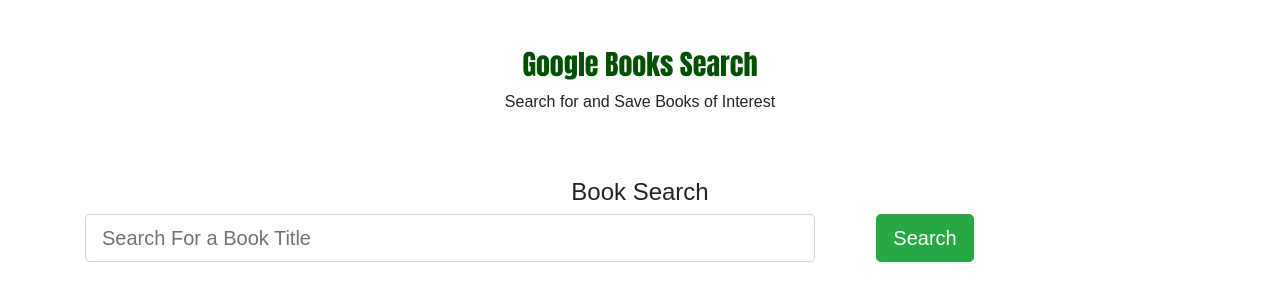
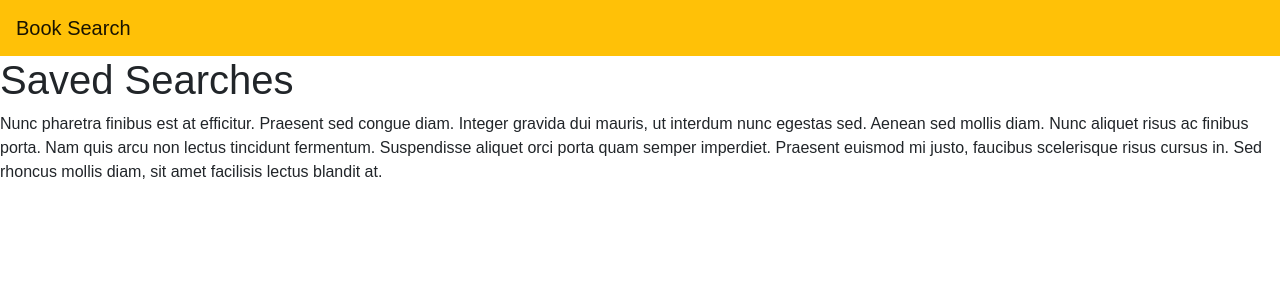
Before and after one commit to craigfbarry/google-books-search, a React (Create React App) app in the folder client/: page /Saved in a window 1280 px wide. Shown: the top 300 px of the page. Built offline with nearby package versions, Linux system fonts and the light colour scheme.

Commit message:
Added React router.

```diff
--- a/client/package.json
+++ b/client/package.json
@@ -8,6 +8,7 @@
     "axios": "^0.19.2",
     "react": "^16.6.3",
     "react-dom": "^16.6.3",
+    "react-router-dom": "^5.2.0",
     "react-scripts": "^2.1.1"
   },
   "scripts": {
--- a/client/src/App.js
+++ b/client/src/App.js
@@ -1,77 +1,24 @@
-import React, { useState } from "react";
-import Header from "./components/Header";
-import Search from "./components/Search";
-import Input from "./components/Input";
-import { Container, Row, Col } from "./components/Grid";
+import React from "react";
+import { BrowserRouter as Router, Route, Switch } from "react-router-dom";
+import Wrapper from "./components/Wrapper"
+import Nav from "./components/Nav";
+import Home from "./pages/Home";
+import Saved from "./pages/Saved"
 import "./App.css";
-import SearchButton from "./components/SearchButton";
-import API from "./utils/API";
-import { BookList, BookListItem } from "./components/BookList";
+
 
 function App() {
 
-    const [books, setBooks] = useState([]);
-    const [bookSearch,setBookSearch] = useState("");
-
-    const handleInputChange = event => {
-        const {value} = event.target;
-        setBookSearch(value);
-    }
-
-
-    const handleFormSubmit = event => {
-        event.preventDefault();
-        API.getBooks(bookSearch)
-          .then(res => {setBooks(res.data.items)
-              console.log(res.data.items)
-          })
-          .catch(err => console.log(err));
-    };
-
   return (
-    <div className="App">
-      <Header/>
-      <Container>
-        <Search/>
-          <Row className="mb-3">
-            <Col size="xs-8 sm-8">
-              <Input
-               name="BookSearch"
-                value={bookSearch}
-                onChange={handleInputChange}
-                placeholder="Search For a Book Title"
-                />
-            </Col>
-            <Col size="xs-3 sm-2">
-              <SearchButton
-                onClick={handleFormSubmit}
-                type="success"
-                className="input-lg"
-              >
-                Search
-              </SearchButton>
-            </Col>
-          </Row>
-          <Row>
-            <Col size="xs-12">
-                <BookList>
-                    {books.map(book => {
-                        return (
-                            <BookListItem
-                                key={book.volumeInfo.id}
-                                title={book.volumeInfo.title}
-                                authors={book.volumeInfo.authors}
-                                description={book.volumeInfo.description}
-                                link={book.volumeInfo.selfLink}
-                                image={book.volumeInfo.imageLinks.thumbnail}
-                            />
-                        );
-                    })}
-                </BookList>
-            </Col>
-          </Row>
-      </Container>
-    </div>
+      <Router>
+          <div>
+            <Nav/>
+              <Wrapper>
+                <Route exact path="/" component={Home} />
+                <Route exact path="/Saved" component={Saved} />
+              </Wrapper>
+          </div>
+      </Router>
   );
 }
 
--- /dev/null
+++ b/client/src/components/Nav/Nav.js
@@ -0,0 +1,13 @@
+import React from "react";
+
+function Nav() {
+  return (
+    <nav className="navbar navbar-expand-lg navbar-light bg-warning">
+      <a className="navbar-brand" href="/">
+        Book Search
+      </a>
+    </nav>
+  );
+}
+
+export default Nav;
--- /dev/null
+++ b/client/src/components/Nav/index.js
@@ -0,0 +1 @@
+export { default } from "./Nav";
--- /dev/null
+++ b/client/src/components/Wrapper/index.js
@@ -0,0 +1,7 @@
+import React from "react";
+
+function Wrapper(props) {
+  return <main className="wrapper" {...props} />;
+}
+
+export default Wrapper;
--- /dev/null
+++ b/client/src/pages/Home.js
@@ -0,0 +1,81 @@
+import React, { useState } from "react";
+import Header from "../components/Header";
+import Search from "../components/Search";
+import Input from "../components/Input";
+import { Container, Row, Col } from "../components/Grid";
+import "../App.css";
+import SearchButton from "../components/SearchButton";
+import API from "../utils/API";
+import { BookList, BookListItem } from "../components/BookList";
+
+function Home() {
+
+    const [books, setBooks] = useState([]);
+    const [bookSearch,setBookSearch] = useState("");
+
+    const handleInputChange = event => {
+        const {value} = event.target;
+        setBookSearch(value);
+    }
+
+
+    const handleFormSubmit = event => {
+        event.preventDefault();
+        API.getBooks(bookSearch)
+          .then(res => {setBooks(res.data.items)
+              console.log(res.data.items)
+          })
+          .catch(err => console.log(err));
+    };
+
+  return (
+    <div className="App">
+      <Header/>
+      <Container>
+        <Search/>
+          <div className="mb-5">
+          <Row>
+            <Col size="xs-8 sm-8">
+              <Input
+               name="BookSearch"
+                value={bookSearch}
+                onChange={handleInputChange}
+                placeholder="Search For a Book Title"
+                />
+            </Col>
+            <Col size="xs-3 sm-2">
+              <SearchButton
+                onClick={handleFormSubmit}
+                type="success"
+                className="input-lg"
+              >
+                Search
+              </SearchButton>
+            </Col>
+          </Row>
+          </div>
+          <Row>
+            <Col size="xs-12">
+                <BookList>
+                    {books.map(book => {
+                        return (
+                            <BookListItem
+                                key={book.volumeInfo.id}
+                                title={book.volumeInfo.title}
+                                authors={book.volumeInfo.authors}
+                                description={book.volumeInfo.description}
+                                link={book.volumeInfo.selfLink}
+                                image={book.volumeInfo.imageLinks.thumbnail}
+                            />
+                        );
+                    })}
+                </BookList>
+            </Col>
+          </Row>
+      </Container>
+    </div>
+  );
+}
+
+
+export default Home;
--- /dev/null
+++ b/client/src/pages/Saved.js
@@ -0,0 +1,19 @@
+import React from "react";
+
+
+function Saved() {
+    return (
+        <div>
+          <h1>Saved Searches</h1>
+          <p>
+            Nunc pharetra finibus est at efficitur. Praesent sed congue diam. Integer gravida dui
+            mauris, ut interdum nunc egestas sed. Aenean sed mollis diam. Nunc aliquet risus ac finibus
+            porta. Nam quis arcu non lectus tincidunt fermentum. Suspendisse aliquet orci porta quam
+            semper imperdiet. Praesent euismod mi justo, faucibus scelerisque risus cursus in. Sed
+            rhoncus mollis diam, sit amet facilisis lectus blandit at.
+          </p>
+        </div>
+      );
+}
+
+export default Saved;
```
Also changed, not shown: 2 other files (tests, documents, lock files or other folders).
